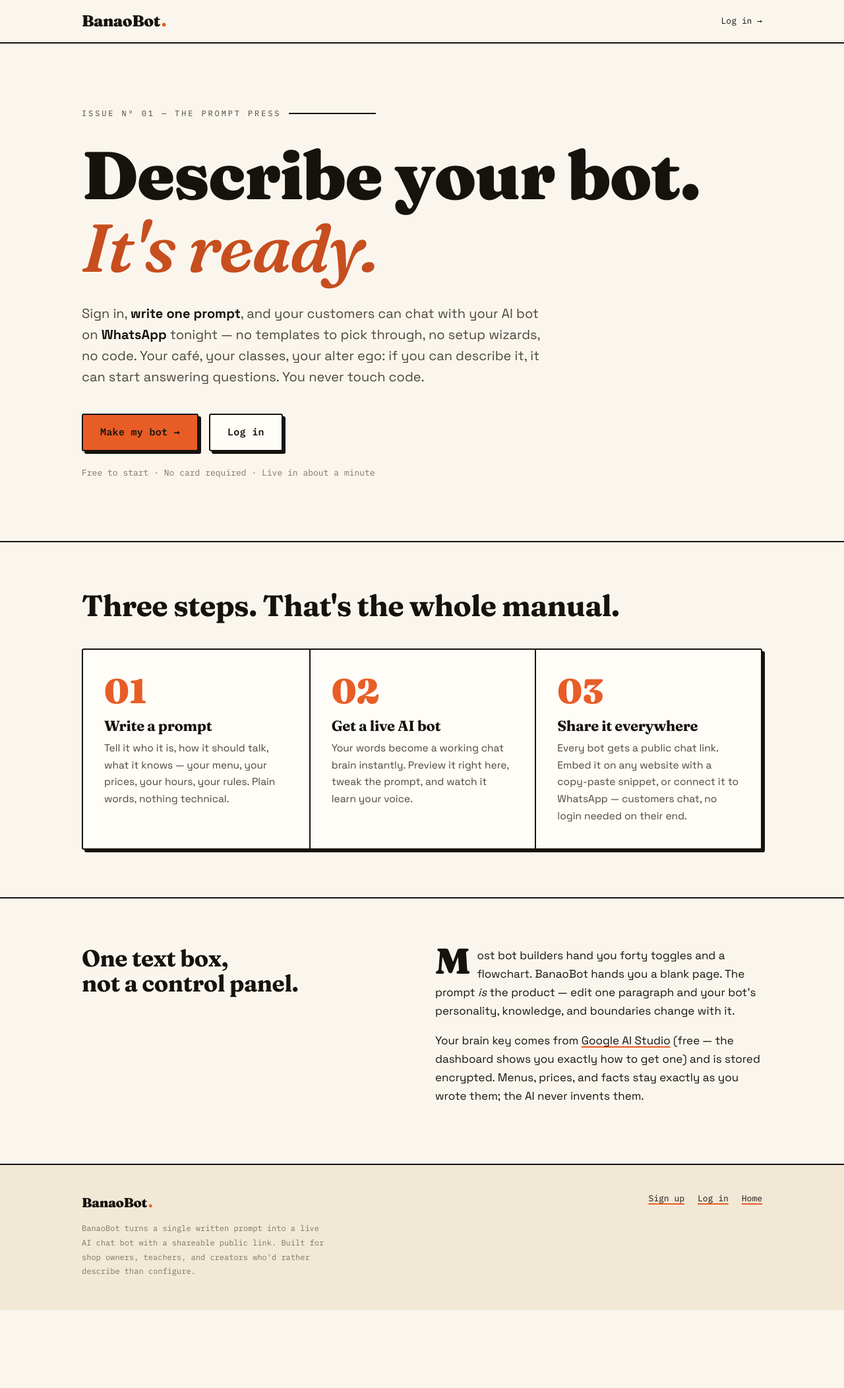
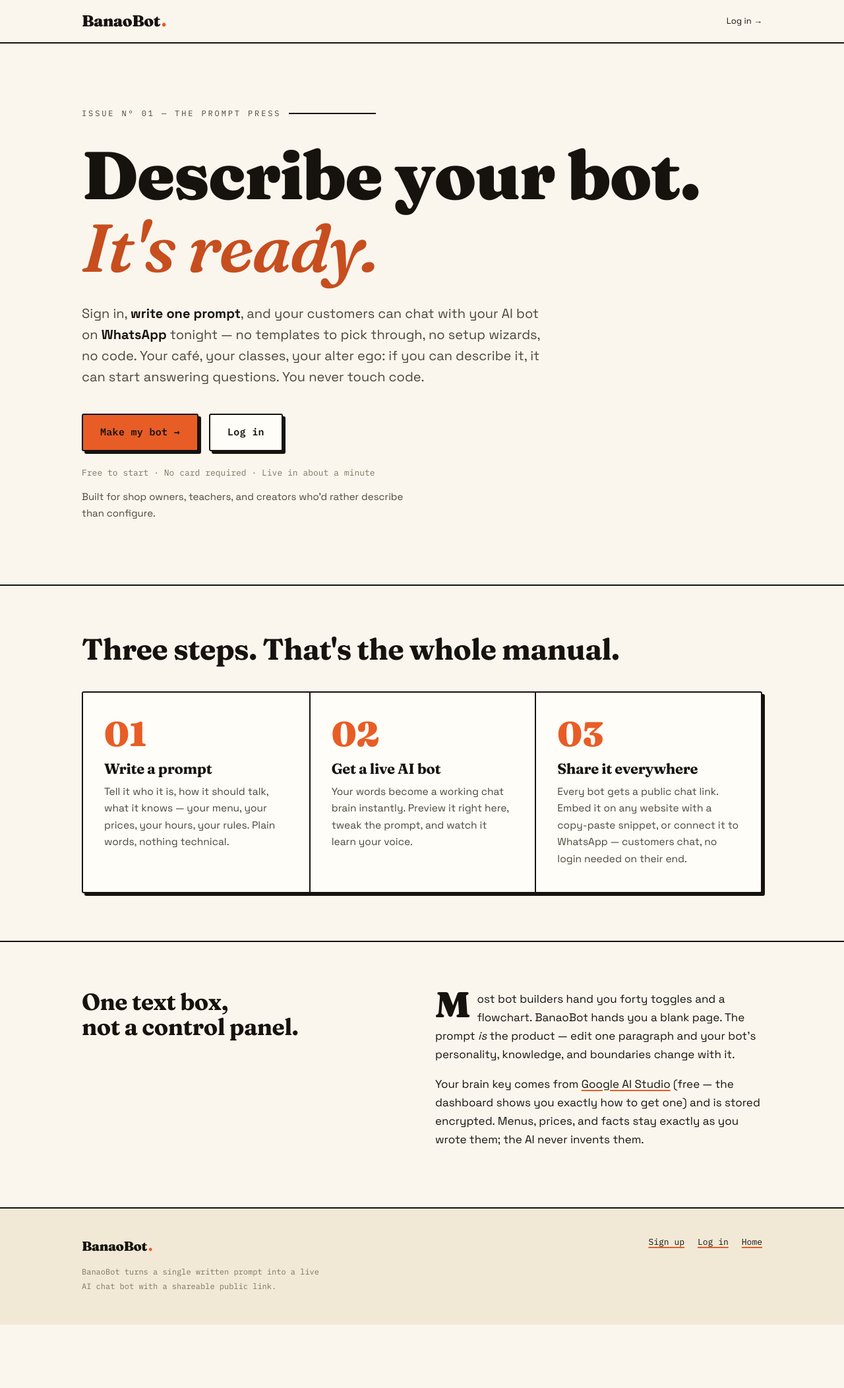
Before and after one commit to adityapratap0077-cloud/banaobot, a Flask app: page / in a window 1280 px wide. Shown: the whole page at 66% size. Before the commit the page ends 1986 px from the top, so only its background shows below. Run offline with Flask 3, Linux system fonts and the light colour scheme; some libraries are stand-ins or nearby versions.

Commit message:
Landing: topbar login in Space Grotesk; audience line moves to hero

```diff
--- a/static/style.css
+++ b/static/style.css
@@ -309,6 +309,12 @@
   font-size: 13px;
   color: var(--ink-faint);
   margin-top: 22px;
+}
+.hero-audience {
+  font-size: 15px;
+  color: var(--ink-soft);
+  margin-top: 14px;
+  max-width: 34em;
 }
 
 /* Drop-cap style lede for editorial flavor */
--- a/templates/landing.html
+++ b/templates/landing.html
@@ -3,7 +3,7 @@
 {% block title %}BanaoBot — Describe your bot. It's ready.{% endblock %}
 
 {% block topbar_right %}
-<a href="/app/login" class="mono" style="font-size:13px; text-decoration:none;">Log in &rarr;</a>
+<a href="/app/login" style="font-size:13px; text-decoration:none;">Log in &rarr;</a>
 {% endblock %}
 
 {% block content %}
@@ -22,6 +22,7 @@
       <a class="btn btn-paper" href="/app/login">Log in</a>
     </div>
     <p class="hero-note">Free to start &middot; No card required &middot; Live in about a minute</p>
+    <p class="hero-audience">Built for shop owners, teachers, and creators who&rsquo;d rather describe than configure.</p>
   </div>
 </section>
 
@@ -69,7 +70,6 @@
       <a class="wordmark" href="/">BanaoBot<span class="dot">.</span></a>
       <p class="smallprint" style="margin-top:12px;">
         BanaoBot turns a single written prompt into a live AI chat bot with a shareable public link.
-        Built for shop owners, teachers, and creators who'd rather describe than configure.
       </p>
     </div>
     <nav class="footer-links" aria-label="Footer">
```
